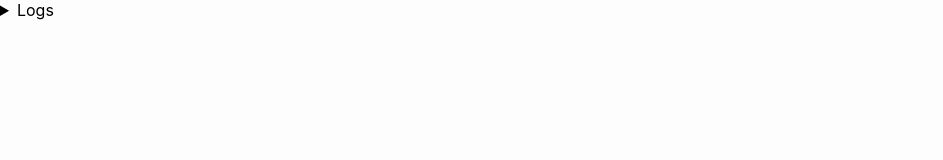
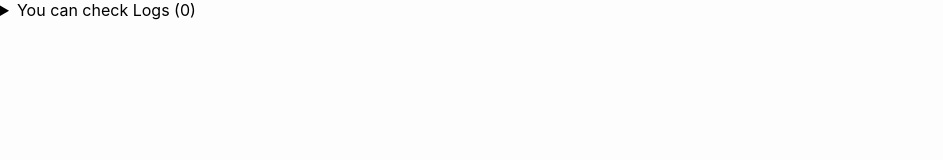
Before and after one commit to nevisende/math-magicians, a React (Create React App) app: page / in a window 1280 px wide. Shown: the top 160 px of the page, without its empty margins (0-943 px from the left). Built offline with nearby package versions, Linux system fonts and the light colour scheme.

Commit message:
feat: Add life cycle methods in the Logs component

```diff
--- a/src/components/Logs.js
+++ b/src/components/Logs.js
@@ -2,11 +2,37 @@
 import PropTypes from 'prop-types';
 import React from 'react';
 
-export default function Logs({ logList }) {
+export default class Logs extends React.Component {
+  constructor(props) {
+    super(props);
+    this.state = {
+      available: '',
+    };
+  }
+
+  componentDidMount() {
+    this.setState({ available: 'You can check' });
+  }
+
+  componentDidUpdate() {
+    const { logList } = this.props;
+    document.getElementById('length-span').innerText = logList.length;
+  }
+
+  render() {
+    const { logList } = this.props;
+    const { available } = this.state;
     return (
       <details>
         <summary>
-        Logs
+          {
+          available
+          }
+          {' '}
+          Logs (
+          <span id="length-span"> </span>
+          )
+
         </summary>
         <ul>
           {logList.map((log) => {
@@ -16,12 +42,13 @@ export default function Logs({ logList }) {
           ${log.next ? log.next : ''}
           `;
             if (result.trim().length === 0) return;
-          return <li key={log.next}>{result}</li>;
+            return <li key={`${log.next}-log`}>{result}</li>;
           })}
         </ul>
       </details>
     );
   }
+}
 
 Logs.propTypes = {
   logList: PropTypes.instanceOf(Array).isRequired,
```
Lines whose indentation alone changed are shown as unchanged.
